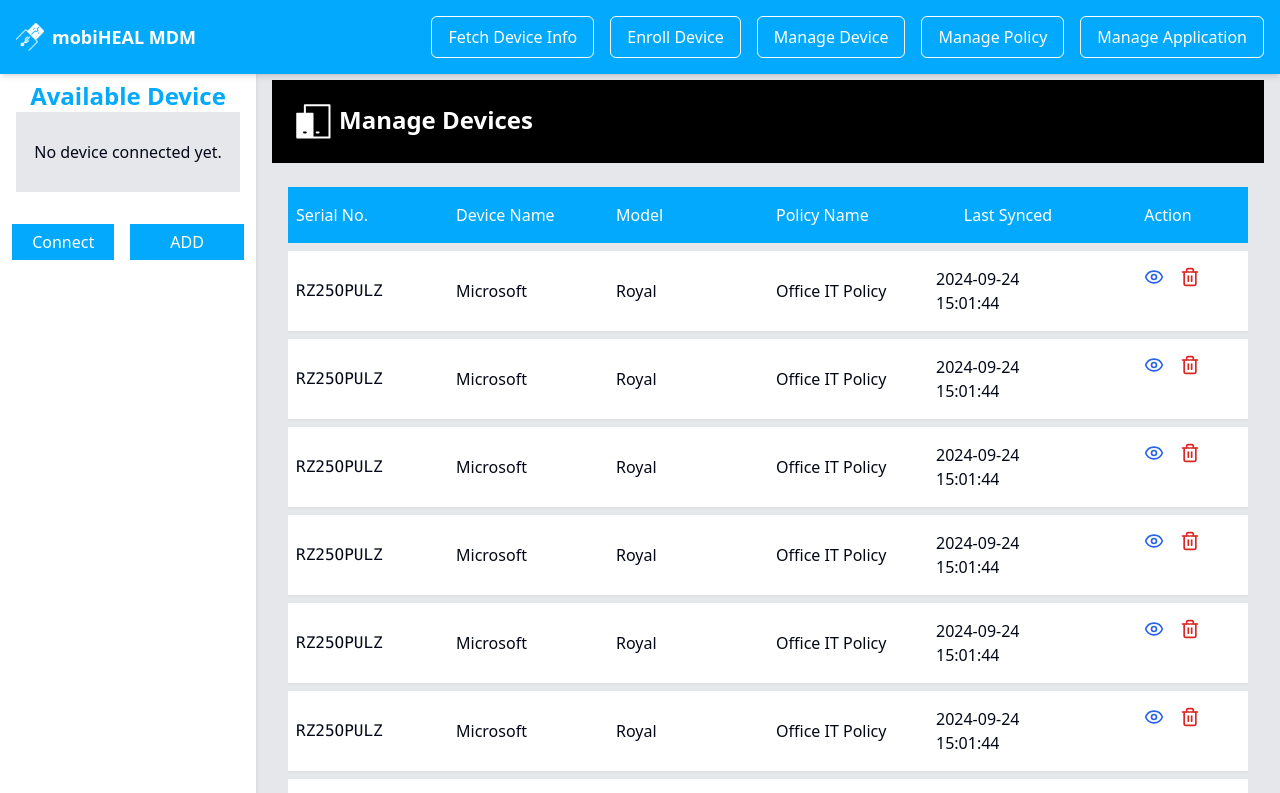
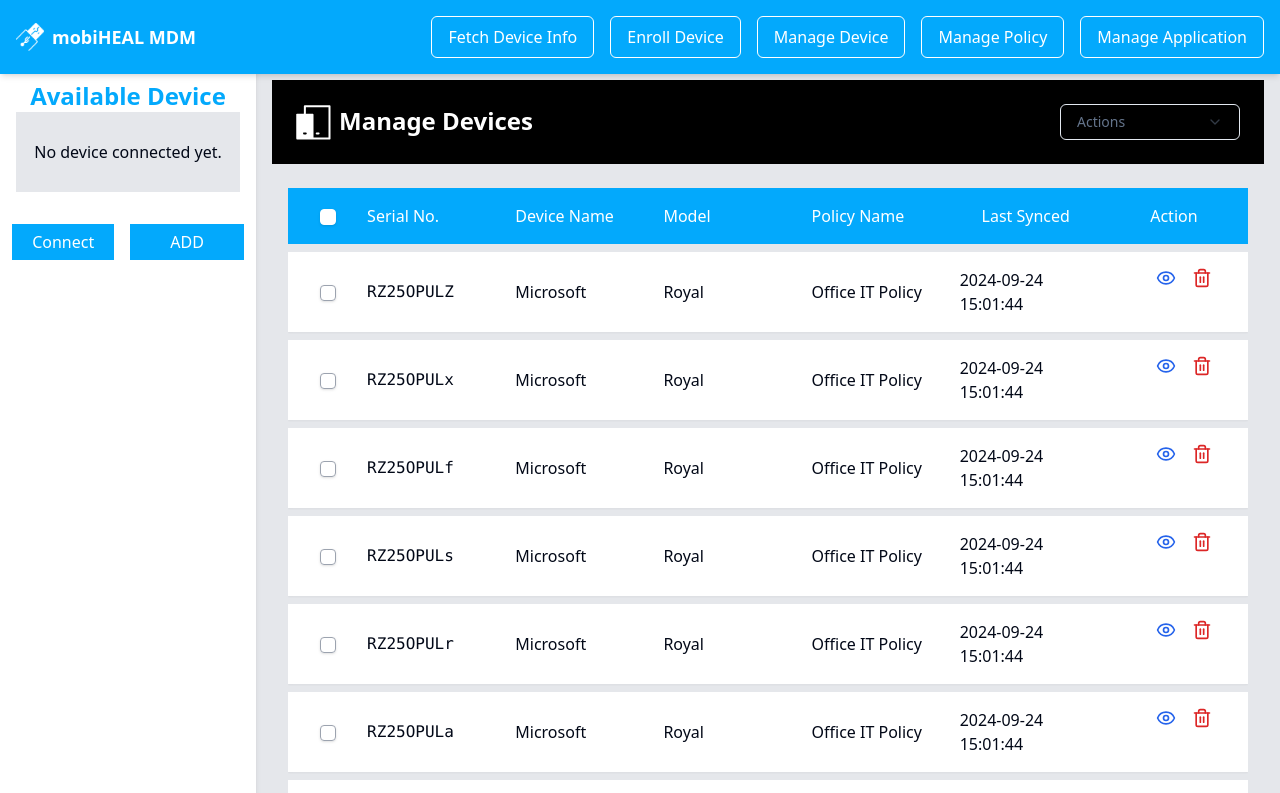
Before and after one commit to govindgupta1912/mdm-sag, a React (Vite) app: page /manage-devices in a window 1280 px wide. Shown: the top 793 px of the page. Built offline with nearby package versions, Linux system fonts and the light colour scheme.

Commit message:
select multiple Polices and apply action

```diff
--- a/package.json
+++ b/package.json
@@ -11,6 +11,7 @@
     "start": "node main.jsx"
   },
   "dependencies": {
+    "@radix-ui/react-checkbox": "^1.2.3",
     "@radix-ui/react-collapsible": "^1.1.7",
     "@radix-ui/react-dialog": "^1.1.10",
     "@radix-ui/react-dropdown-menu": "^2.1.12",
--- a/src/components/DeviceDetails.jsx
+++ b/src/components/DeviceDetails.jsx
@@ -1,14 +1,43 @@
- import devices from '../assets/devices.png'
-const DeviceDetails=()=>{
+import { Lock, LockKeyhole, RefreshCcw, Trash2 } from "lucide-react";
+import devices from "../assets/devices.png";
+import changePwd from "../assets/changePwd.png";
+import Device_policy_info from "./Reuseable_Components/Device_policy_info";
+const DeviceDetails = () => {
+  return (
+    <div>
+      <div className="flex justify-start p-4 bg-black items-center gap-4">
+        <img src={devices} alt="" />
+        <h1 className="text-white text-2xl font-bold">Device Details</h1>
+      </div>
+      <div className=" flex justify-around  ">
+        <div className="  h-full p-8 mt-4">
+          <div className="grid grid-cols-1 md:grid-cols-2 gap-6  ">
+            <Device_policy_info />
+            <Device_policy_info />
+          </div>
+        </div>
+        <div className="flex flex-col gap-3 p-8 mt-4">
+          <button className="flex items-center justify-center gap-2 text-green-500 hover:text-green-800 px-10 py-2.5  w-60 h-14 bg-white">
+            <LockKeyhole size={20} />
+            Lock
+          </button>
 
-    return(
-        <div>
-            <div className='flex justify-start p-4 bg-black items-center gap-4'>
-                <img src={devices} alt="" />
-                <h1 className='text-white text-2xl font-bold'>Device Details</h1>
-            </div>
+          <button className="flex items-center justify-center  gap-2 text-red-600 hover:text-red-800 px-10 py-2.5 w-60  h-14 bg-white">
+            <Trash2 size={20} />
+            Delete
+          </button>
+          <button className="flex items-center justify-center gap-2 text-orange-500 hover:text-orange-800 px-10 py-2.5  w-60 h-14 bg-white">
+            <RefreshCcw size={20} />
+            Reboot
+          </button>
+          <button className="flex items-center justify-center gap-2 text-[#03A9FC] hover:text-blue-800 px-10 py-2.5  w-60 h-14 bg-white">
+            <img src={changePwd} alt="" />
+            Change Password
+          </button>
         </div>
-    )
-}
+      </div>
+    </div>
+  );
+};
 
 export default DeviceDetails;
--- /dev/null
+++ b/src/components/Reuseable_Components/Device_policy_info.jsx
@@ -0,0 +1,32 @@
+import { Smartphone } from "lucide-react";
+
+const Device_policy_info = () => {
+  const hardwareData = [
+    { label: "Manufacturer", value: "Samsung" },
+    { label: "Model", value: "S21+" },
+    { label: "RAM", value: "8 GB" },
+    { label: "ROM", value: "64 GB" },
+    { label: "CPU Architecture", value: "arm-v7" },
+    { label: "Serial No.", value: "ST03HU200" },
+  ];
+
+  return (
+    <div className="bg-white p-4 rounded-2xl max-w-md">
+        <div className="flex gap-2 items-center justify-centers mb-3 ">
+         <Smartphone size={20}/>
+        <h2 className="text-lg font-semibold">Device/Policy Info</h2>
+        </div>
+
+      <div className="space-y-2">
+        {hardwareData.map((item, index) => (
+          <div key={index} className="grid grid-cols-3 pb-1 gap-3 ">
+            <span className="text-gray-600 col-span-1">{item.label}</span>
+            <span className="font-medium col-span-2">{item.value}</span>
+          </div>
+        ))}
+      </div>
+    </div>
+  );
+};
+
+export default Device_policy_info;
--- /dev/null
+++ b/src/components/ui/checkbox.jsx
@@ -0,0 +1,22 @@
+import * as React from "react"
+import * as CheckboxPrimitive from "@radix-ui/react-checkbox"
+import { Check } from "lucide-react"
+
+import { cn } from "@/lib/utils"
+
+const Checkbox = React.forwardRef(({ className, ...props }, ref) => (
+  <CheckboxPrimitive.Root
+    ref={ref}
+    className={cn(
+      "peer h-4 w-4 shrink-0 rounded-sm border border-primary shadow focus-visible:outline-none focus-visible:ring-1 focus-visible:ring-ring disabled:cursor-not-allowed disabled:opacity-50 data-[state=checked]:bg-primary data-[state=checked]:text-primary-foreground",
+      className
+    )}
+    {...props}>
+    <CheckboxPrimitive.Indicator className={cn("flex items-center justify-center text-current")}>
+      <Check className="h-4 w-4" />
+    </CheckboxPrimitive.Indicator>
+  </CheckboxPrimitive.Root>
+))
+Checkbox.displayName = CheckboxPrimitive.Root.displayName
+
+export { Checkbox }
--- a/src/pages/ManageDevices.jsx
+++ b/src/pages/ManageDevices.jsx
@@ -1,11 +1,22 @@
-import { Table, TableBody, TableCaption, TableCell, TableFooter, TableHead, TableHeader, TableRow } from '@/components/ui/table';
-import devices from '../assets/devices.png'
-import { Eye, Trash2 } from 'lucide-react';
-import { Link } from 'react-router-dom';
+import {
+  Table,
+  TableBody,
+  TableCaption,
+  TableCell,
+  TableFooter,
+  TableHead,
+  TableHeader,
+  TableRow,
+} from "@/components/ui/table";
+import devices from "../assets/devices.png";
+import { Eye, Trash2 } from "lucide-react";
+import { Link } from "react-router-dom";
+import { Checkbox } from "@/components/ui/checkbox";
+import { useState } from "react";
 
-const ManageDevices=()=>{
+import { Select, SelectContent, SelectGroup, SelectItem, SelectLabel, SelectTrigger, SelectValue } from "@/components/ui/select";
 
-
+const ManageDevices = () => {
   const devicesList = [
     {
       id: "RZ25OPULZ",
@@ -15,49 +26,49 @@ const ManageDevices=()=>{
       lastSynced: "2024-09-24 15:01:44",
     },
     {
-          id: "RZ25OPULZ",
+      id: "RZ25OPULx",
       deviceName: "Microsoft",
       model: "Royal",
       policyName: "Office IT Policy",
       lastSynced: "2024-09-24 15:01:44",
     },
     {
-          id: "RZ25OPULZ",
+      id: "RZ25OPULf",
       deviceName: "Microsoft",
       model: "Royal",
       policyName: "Office IT Policy",
       lastSynced: "2024-09-24 15:01:44",
     },
     {
-          id: "RZ25OPULZ",
+      id: "RZ25OPULs",
       deviceName: "Microsoft",
       model: "Royal",
       policyName: "Office IT Policy",
       lastSynced: "2024-09-24 15:01:44",
     },
     {
-          id: "RZ25OPULZ",
+      id: "RZ25OPULr",
       deviceName: "Microsoft",
       model: "Royal",
       policyName: "Office IT Policy",
       lastSynced: "2024-09-24 15:01:44",
     },
     {
-          id: "RZ25OPULZ",
+      id: "RZ25OPULa",
       deviceName: "Microsoft",
       model: "Royal",
       policyName: "Office IT Policy",
       lastSynced: "2024-09-24 15:01:44",
     },
     {
-          id: "RZ25OPULZ",
+      id: "RZ25OPULq",
       deviceName: "Microsoft",
       model: "Royal",
       policyName: "Office IT Policy",
       lastSynced: "2024-09-24 15:01:44",
     },
     {
-          id: "RZ25OPULZ",
+      id: "RZ25OPULp",
       deviceName: "Microsoft",
       model: "Royal",
       policyName: "Office IT Policy",
@@ -66,11 +77,53 @@ const ManageDevices=()=>{
   ];
 
 
-    return(
+  const [selectedIds, setSelectedIds] = useState([]);
+
+  const isAllSelected = selectedIds.length === devicesList.length;
+
+  // Toggle all checkboxes
+  const toggleSelectAll = () => {
+    if (isAllSelected) {
+      setSelectedIds([]);
+    } else {
+      setSelectedIds(devicesList.map((device) => device.id));
+    }
+  };
+
+  // Toggle individual row checkbox
+  const toggleSelectOne = (id) => {
+    setSelectedIds((prev) =>
+      prev.includes(id) ? prev.filter((item) => item !== id) : [...prev, id]
+    );
+  };
+
+
+  return (
     <div>
-            <div className='flex justify-start gap-2 bg-black p-6 text-center'>
+      <div className="flex justify-between items-center bg-black p-6 ">
+        <div className="flex justify-start gap-2 bg-black text-center">
           <img src={devices} alt="" />
-                <p className='text-white text-2xl font-bold'>Manage Devices</p>
+          <p className="text-white text-2xl font-bold">Manage Devices</p>
+        </div>
+        {/* <button className="border border-white text-white px-4 py-2 hover:bg-white hover:text-black">
+          Actions
+        </button> */}
+        <Select>
+      <SelectTrigger className="w-[180px]  text-white px-4 py-2 hover:bg-white hover:text-black">
+        <SelectValue placeholder="Actions" className="text-white" />
+      </SelectTrigger>
+      <SelectContent>
+        <SelectGroup>
+          <SelectLabel>Fruits</SelectLabel>
+          <SelectItem value="apple">Apple</SelectItem>
+          <SelectItem value="banana">Banana</SelectItem>
+          <SelectItem value="blueberry">Blueberry</SelectItem>
+          <SelectItem value="grapes">Grapes</SelectItem>
+          <SelectItem value="pineapple">Pineapple</SelectItem>
+        </SelectGroup>
+      </SelectContent>
+    </Select>
+
       </div>
 
       <div className="overflow-x-auto w-full p-4">
@@ -78,6 +131,15 @@ const ManageDevices=()=>{
           <TableCaption className="mb-4">A list of all Devices.</TableCaption>
           <TableHeader>
             <TableRow className="bg-[#03A9FC] text-white  ">
+              <TableHead className="w-12 text-center">
+                {/* Select All Checkbox */}
+                <Checkbox
+                  checked={isAllSelected}
+                 // indeterminate={selectedIds.length > 0 && !isAllSelected}
+                  onCheckedChange={toggleSelectAll}
+                  className="border-white bg-white data-[state=checked]:bg-[#03A9FC]"
+                />
+              </TableHead>
               <TableHead className="text-white min-w-[100px] w-[100px] py-4">
                 Serial No.
               </TableHead>
@@ -102,25 +164,28 @@ const ManageDevices=()=>{
             {devicesList.map((policy, index) => (
               <TableRow
                 key={index}
-                            className=" bg-white shadow-sm hover:bg-gray-200"
+                // className=" bg-white shadow-sm hover:bg-gray-200"
+                className={`bg-white shadow-sm hover:bg-gray-200 ${
+                  selectedIds.includes(policy.id) ? 'bg-blue-50' : ''
+                }`}
               >
-                            <TableCell className="py-4 font-mono ">
-                              {policy.id}
+                <TableCell className="text-center">
+                  {/* Individual Checkbox */}
+                  <Checkbox
+                    checked={selectedIds.includes(policy.id)}
+                    onCheckedChange={() => toggleSelectOne(policy.id)}
+                    className="border-gray-400 data-[state=checked]:bg-[#03A9FC]"
+                  />
                 </TableCell>
+                <TableCell className="py-4 font-mono ">{policy.id}</TableCell>
                 <TableCell className="py-4 ">{policy.deviceName}</TableCell>
-                            <TableCell className="py-4  ">
-                              {policy.model}
-                            </TableCell>
-                            <TableCell className="py-4 ">
-                              {policy.policyName}
-                            </TableCell>
-                            <TableCell className="py-4">
-                              {policy. lastSynced}
-                            </TableCell>
+                <TableCell className="py-4  ">{policy.model}</TableCell>
+                <TableCell className="py-4 ">{policy.policyName}</TableCell>
+                <TableCell className="py-4">{policy.lastSynced}</TableCell>
                 <TableCell className="py-4 flex gap-4 justify-end w-[120px] items-center">
                   <Link
                     className="text-blue-600 hover:text-blue-800"
-                                to={'/devices-details'}
+                    to={"/devices-details"}
                   >
                     <Eye size={20} />
                   </Link>
@@ -144,7 +209,7 @@ const ManageDevices=()=>{
         </Table>
       </div>
     </div>
-    )
-}
+  );
+};
 
 export default ManageDevices;
```
Also changed, not shown: src/assets/changePwd.png (added), 1 other file (tests, documents, lock files or other folders). Lines whose indentation alone changed are shown as unchanged.
